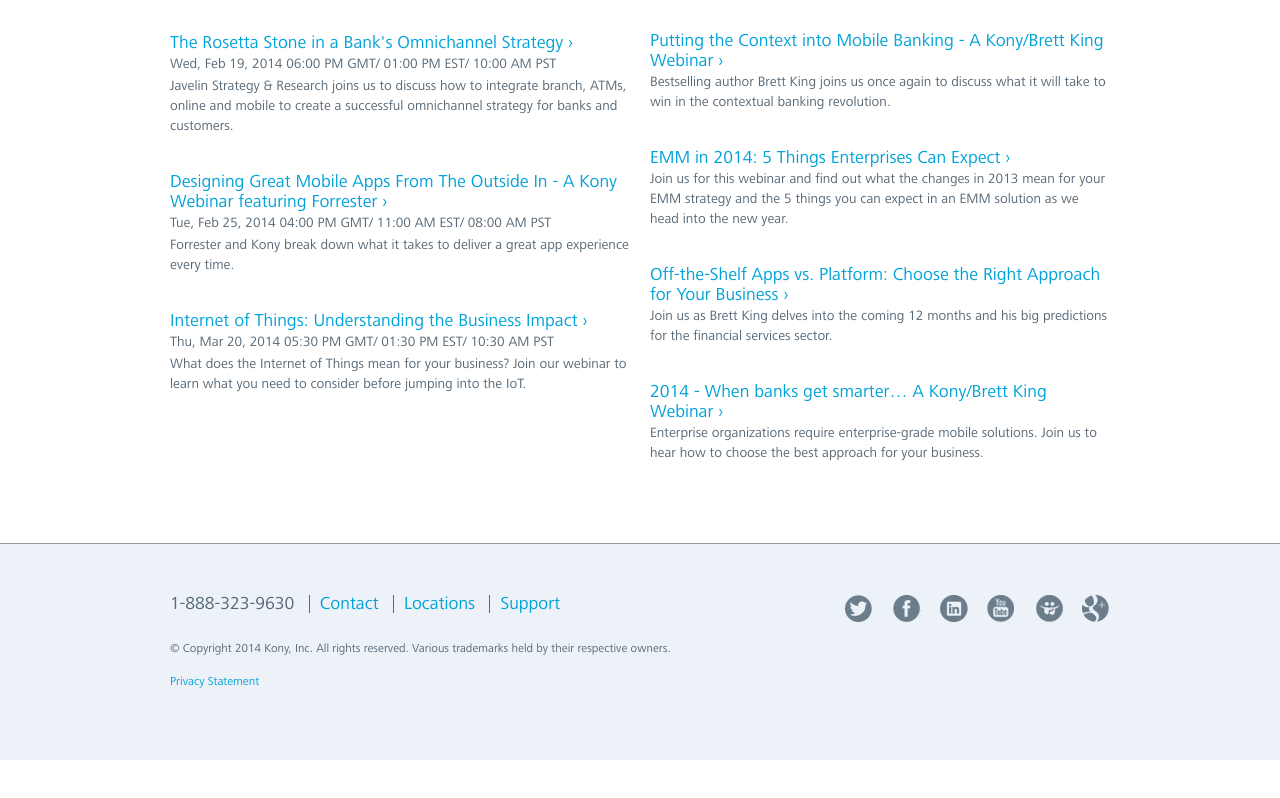
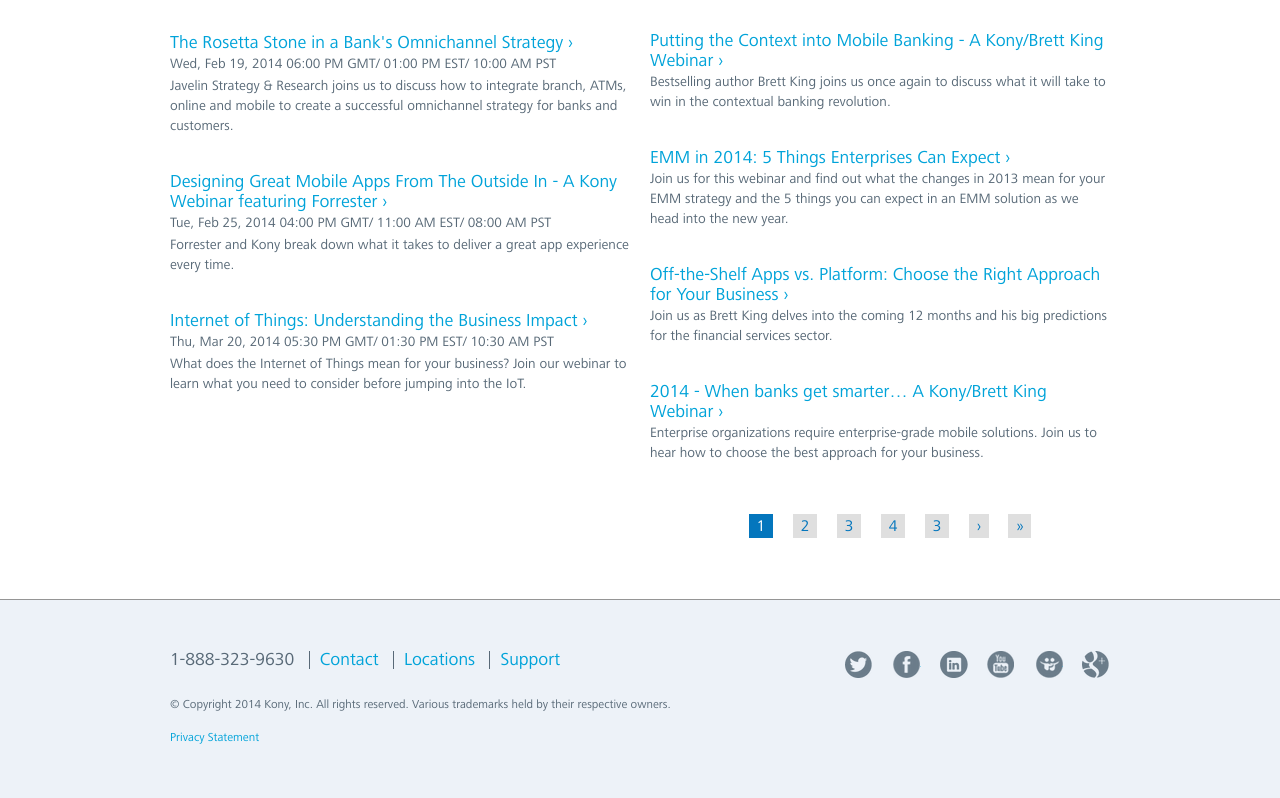
Before and after one commit to mikedup/mikedup.github.io, a plain HTML site: page kony_www.html in a window 1280 px wide. Shown: the part 3163-3961 px from the top of the page. Before the commit the page ends 3923 px from the top, so only its background shows below. Drawn offline with nearby package versions, Linux system fonts and the light colour scheme.

Commit message:
resources page pagination styles

```diff
--- a/kony_www.html
+++ b/kony_www.html
@@ -376,9 +376,35 @@
 					<p>Enterprise organizations require enterprise-grade mobile solutions. Join us to hear how to choose the best approach for your business.</p>
 				</article>
 
+		<!-- Pagination module -->
+
+			<div class="pagination eight columns">
+				<ul>
+					<li class="pagination__item -current">1</li>
+
+					<li class="pagination__item"><a href="http://www.kony.com/resources/webinars?type_1=All&field_product_target_id=All&field_industry_tid=All&field_app_target_id=All&searchString=&page=2">2</a></li>
+
+					<li class="pagination__item"><a href="http://www.kony.com/resources/webinars?type_1=All&field_product_target_id=All&field_industry_tid=All&field_app_target_id=All&searchString=&page=3">3</a></li>
+
+
+					<li class="pagination__item"><a href="http://www.kony.com/resources/webinars?type_1=All&field_product_target_id=All&field_industry_tid=All&field_app_target_id=All&searchString=&page=4">4</a></li>
+
+					<li class="pagination__item"><a href="http://www.kony.com/resources/webinars?type_1=All&field_product_target_id=All&field_industry_tid=All&field_app_target_id=All&searchString=&page=3">3</a></li>
+
+					<li class="pagination__item"><a href="http://www.kony.com/resources/webinars?type_1=All&field_product_target_id=All&field_industry_tid=All&field_app_target_id=All&searchString=&page=1">&rsaquo;</a></li>
+
+					<li class="pagination__item"><a href="http://www.kony.com/resources/webinars?type_1=All&field_product_target_id=All&field_industry_tid=All&field_app_target_id=All&searchString=&page=1">&raquo;</a></li>
+
+				</ul>
+			</div> <!-- pagination -->
+
+		<!-- End Pagination module -->
 
 		</div><!-- article-list -->
 		<!-- End Webinar List Modules -->
+
+
+
 
 	</div><!-- container -->
 
--- a/stylesheets/partials/_module.scss
+++ b/stylesheets/partials/_module.scss
@@ -1102,6 +1102,48 @@ header + .container {
 }
 
 
+//Pagination module
+.pagination {
+	text-align: center;
+	ul {
+		padding-left: 0;
+	}
+	@include breakpoint(mobile-tablet) {
+		text-align: center;
+	}
+}
+
+.pagination__item {
+	background-color: #dfdfdf;
+	display: inline-block;
+	margin-left: 15px;
+
+	&.-current {
+		background-color: #0476bd;
+		color: #fff;
+		padding: 3px 8px;
+	}
+
+	&:first-child {
+		margin-left: 0;
+	}
+
+	a {
+		color: #0476bd;
+		display: block;
+		padding: 3px 8px;
+		text-decoration: none;
+	}
+	@include breakpoint(mobile-tablet) {
+		margin-left: 10px;
+		&:first-child {
+			margin-left: 0;
+		}
+	}
+}
+
+
+
 //Footer modules
 footer {
 	margin-top: 45px;
```
Also changed, not shown: stylesheets/css/kony_www.css.
